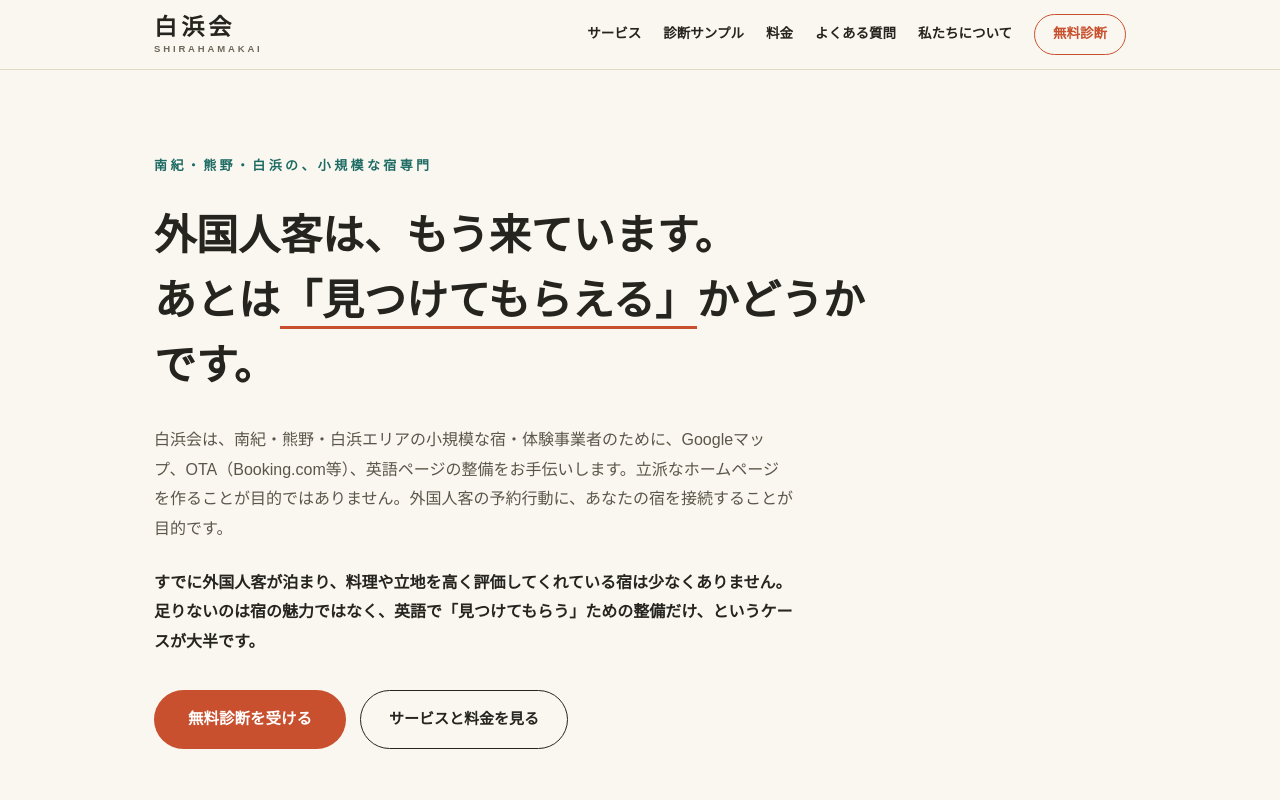
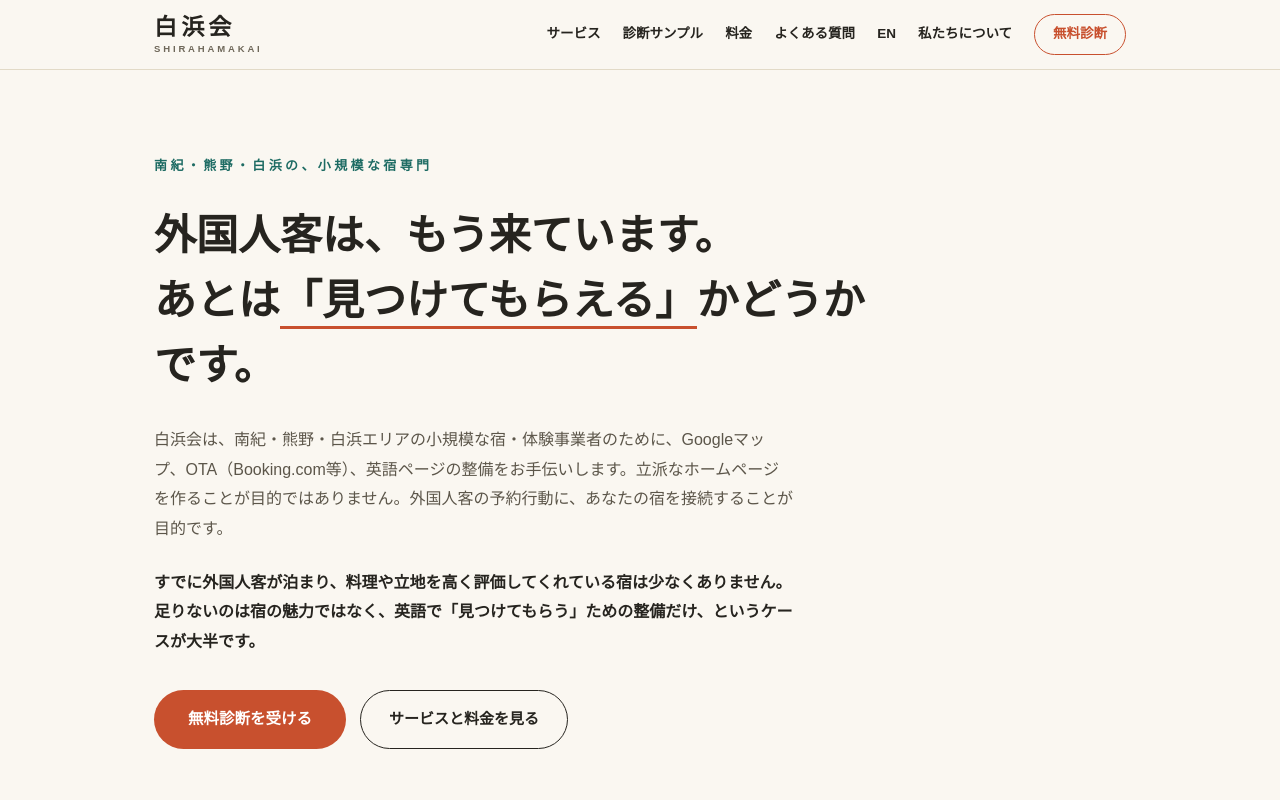
Before and after one commit to Shirahamakai/website, a plain HTML site: page index.html in a window 1280 px wide. Shown: the top 800 px of the page. Drawn offline with Linux system fonts and the light colour scheme.

Commit message:
Add EN link to nav

```diff
--- a/index.html
+++ b/index.html
@@ -147,7 +147,7 @@
       <a href="#service">サービス</a>
       <a href="#sample">診断サンプル</a>
       <a href="#price">料金</a>
-      <a href="#faq">よくある質問</a>
+      <a href="#faq">よくある質問</a><a href="en/">EN</a>
       <a href="#about">私たちについて</a>
       <a class="nav-cta" href="#contact">無料診断</a>
     </nav>
```
